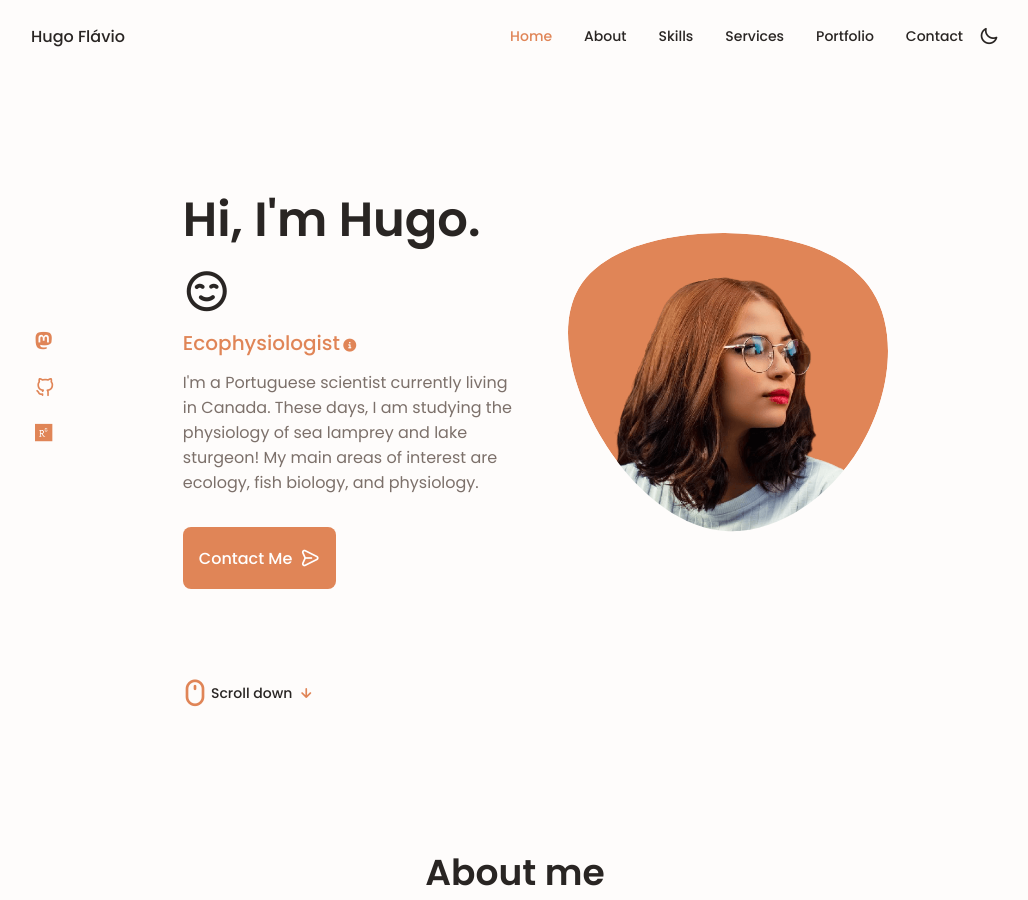
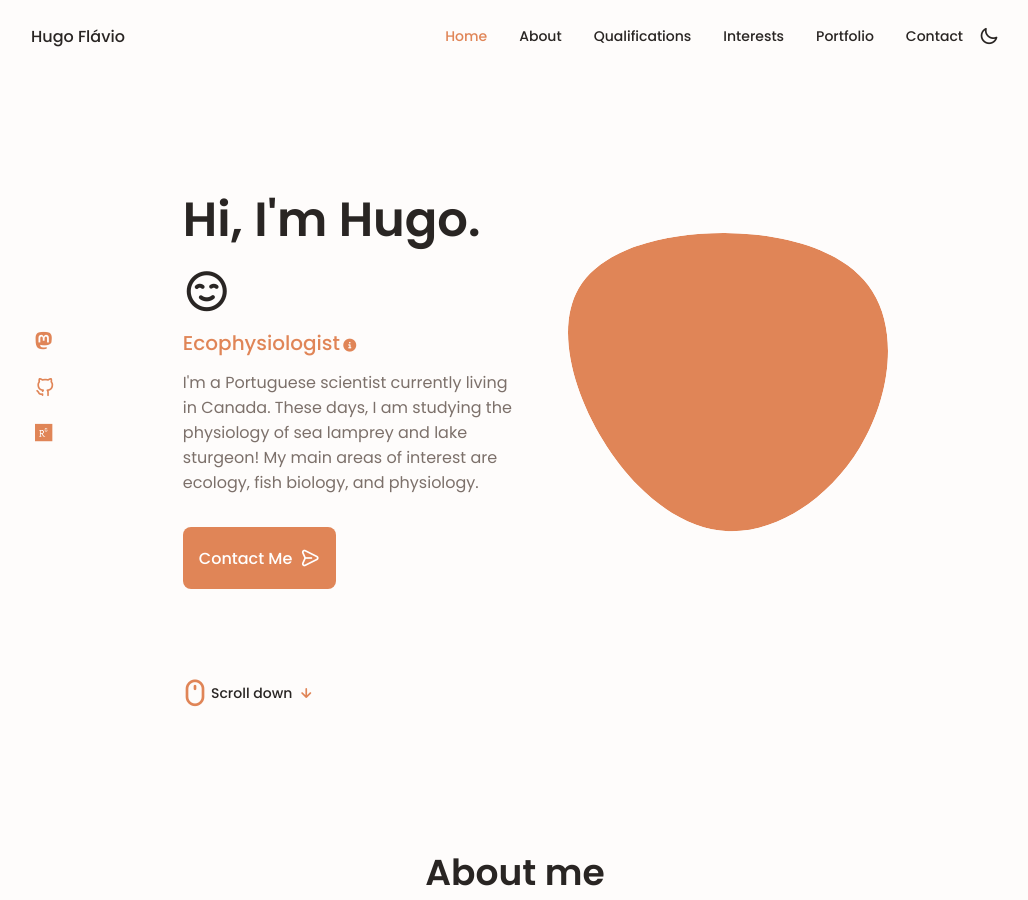
Before and after one commit to hugomflavio/hugoflavio-com, a Jekyll site: the page built from index.html, in a window 1280 px wide and 900 px high. Shown: the whole window, without its empty margins (125-1153 px from the left). Built offline with Jekyll 4.4.1, drawn with Linux system fonts in a browser that asks for light colours; nearby versions of some CDN libraries.

Commit message:
fix navbar and remove placeholder photo

```diff
--- a/_includes/header.html
+++ b/_includes/header.html
@@ -14,13 +14,13 @@
                     </a>
                 </li>
                 <li class = "nav__item">
-                    <a href="#skills" class="nav__link">
-                        <i class="uil uil-file-alt nav__icon"></i> Skills
+                    <a href="#qualifications" class="nav__link">
+                        <i class="uil uil-file-alt nav__icon"></i> Qualifications
                     </a>
                 </li>
                 <li class = "nav__item">
-                    <a href="#services" class="nav__link">
-                        <i class="uil uil-briefcase-alt nav__icon"></i> Services
+                    <a href="#interests" class="nav__link">
+                        <i class="uil uil-briefcase-alt nav__icon"></i> Interests
                     </a>
                 </li>
                 <li class = "nav__item">
--- a/_includes/home_qualifications.html
+++ b/_includes/home_qualifications.html
@@ -1,4 +1,4 @@
-<section class="qualification section">
+<section class="qualification section" id="qualifications">
     <h2 class="section__title">Qualifications</h2>
     <span class="section__subtitle">My journey so far</span>
 
--- a/_includes/home_skills.html
+++ b/_includes/home_skills.html
@@ -1,4 +1,4 @@
-<section class="skills section" id="skills">
+<section class="skills section">
     <h2 class="section__title">Skills</h2>
     <span class="section__subtitle">Things I've learned along the way</span>
 
--- a/index.html
+++ b/index.html
@@ -37,7 +37,7 @@ layout: base
                         129.362C2.45775 97.8511 -7.48481 59.1033 6.67581 34.5279C20.9871 10.1032 59.7028
                         -0.149132 97.9666 0.00163737C136.23 0.303176 174.193 10.857 190.312 36.4879Z"/>
 
-                        <image class="home__blob-img" x=12 y=18 xlink:href="assets/img/perfil.png"/>
+                        <!-- <image class="home__blob-img" x=12 y=18 xlink:href="assets/img/perfil.png"/> -->
                     </g>
                 </svg>
             </div>
@@ -83,7 +83,3 @@ layout: base
 
 <!--==================== TESTIMONIAL ====================-->
 {%- include home_testimonial.html -%}
-
-<!--==================== CONTACT ME ====================-->
-<section class="contact section" id="contact">
-</section>
```
